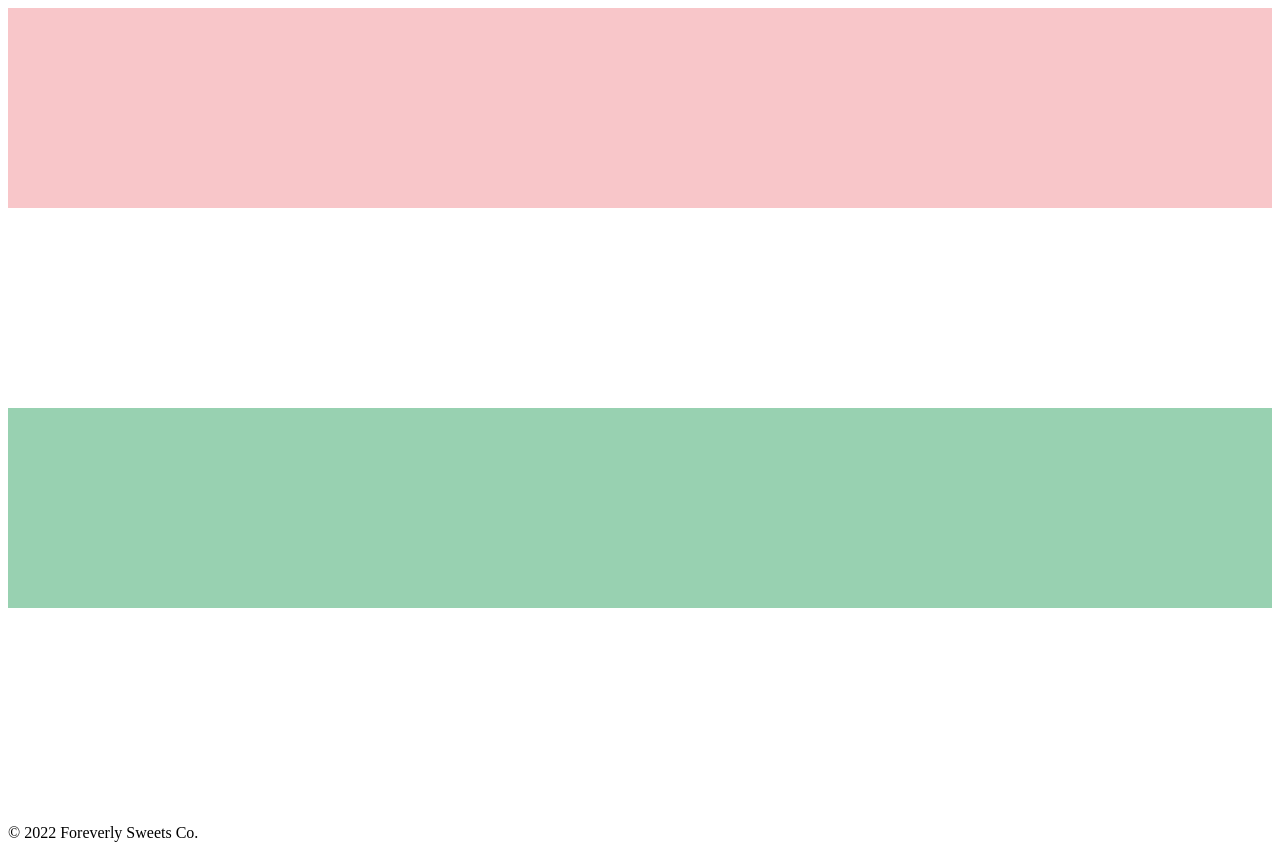
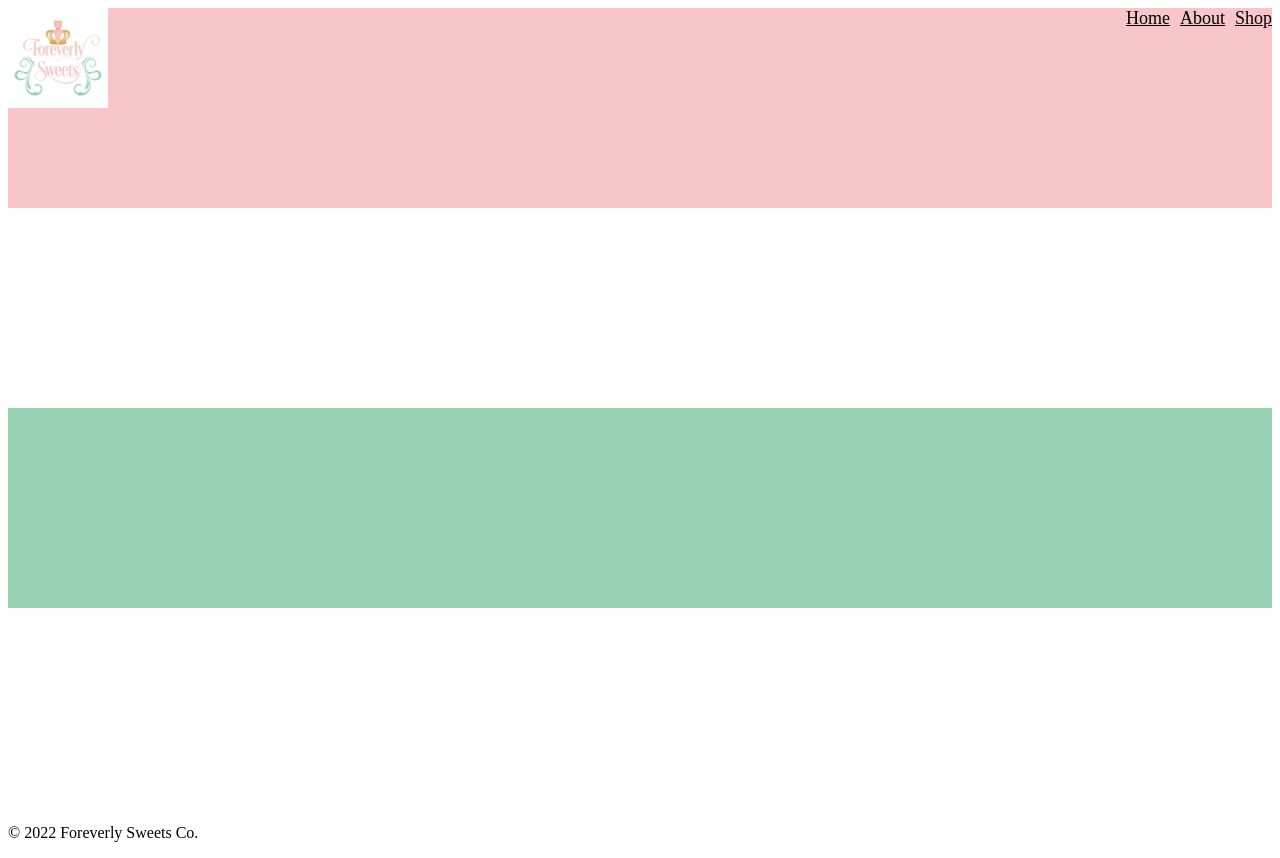
Before and after one commit to jtphillips215/foreverly-landing, a plain HTML site: page index.html in a window 1280 px wide. Drawn offline with Linux system fonts and the light colour scheme.

Commit message:
added links and image to navbar area

```diff
--- a/Resources/stylesheet.css
+++ b/Resources/stylesheet.css
@@ -5,8 +5,31 @@
 
 .nav-container {
   display: flex;
+  flex-direction: column;
   background-color: #F8C6C9;
   height: 200px;
+}
+
+.header-row {
+  display: flex;
+}
+
+.header-logo img {
+  flex: auto;
+  width: 100px;
+  height: auto;
+}
+
+nav {
+  display: flex;
+  flex: auto;
+  justify-content: flex-end;
+  gap: 10px;
+}
+
+.header-link {
+  color: black;
+  font-size: 18px;
 }
 
 .photo-container {
--- a/index.html
+++ b/index.html
@@ -10,7 +10,18 @@
   </head>
   <body>
     <div class="main-container">
-      <div class="nav-container"></div>
+      <div class="nav-container">
+        <div class="header-row">
+          <a class="header-logo" href="index.html"
+            ><img src="resources/foreverly-main.jpg" alt="Foreverly logo"
+          /></a>
+          <nav>
+            <a class="header-link" href="index.html">Home</a>
+            <a class="header-link" href="#">About</a>
+            <a class="header-link" href="#">Shop</a>
+          </nav>
+        </div>
+      </div>
       <div class="photo-container"></div>
       <div class="quote-container"></div>
       <div class="action-container"></div>
```
